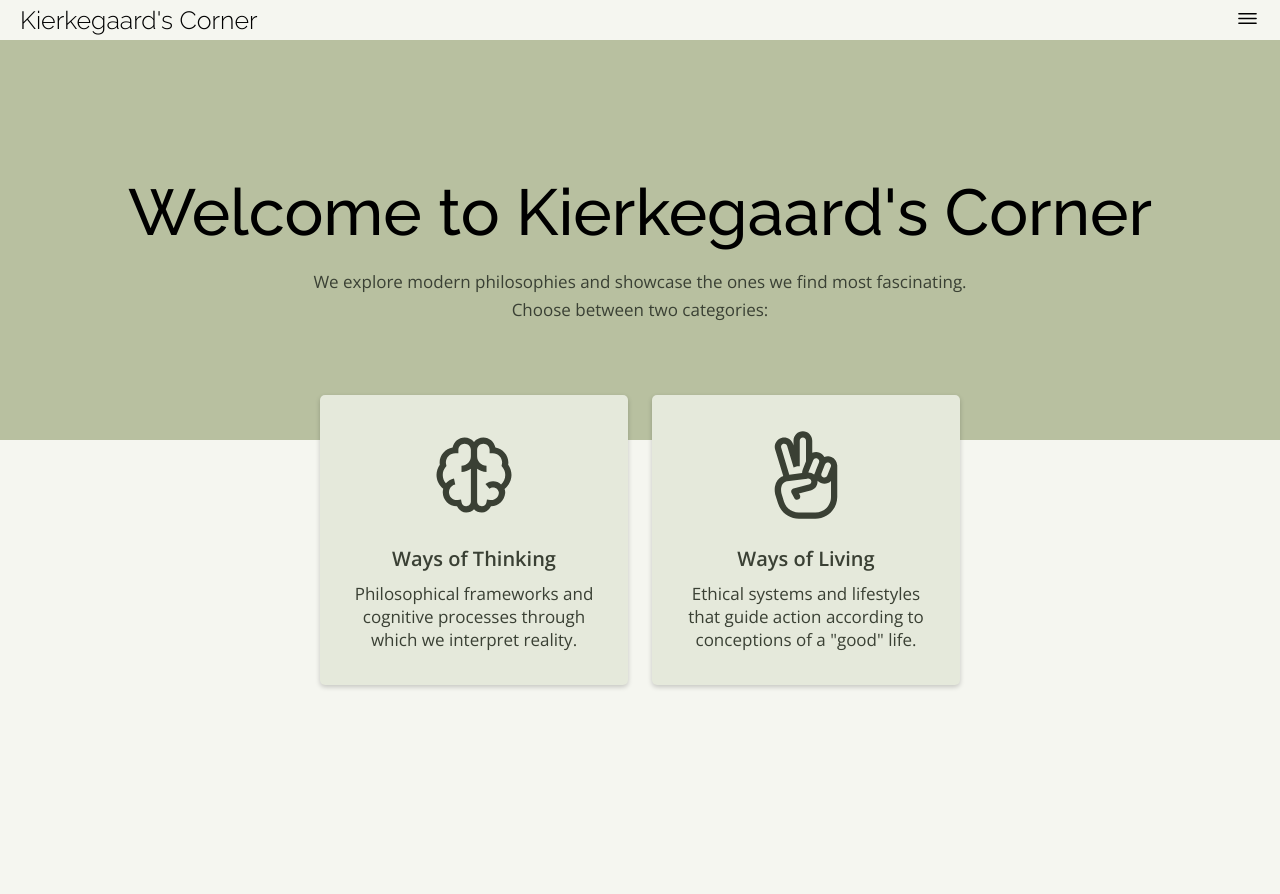
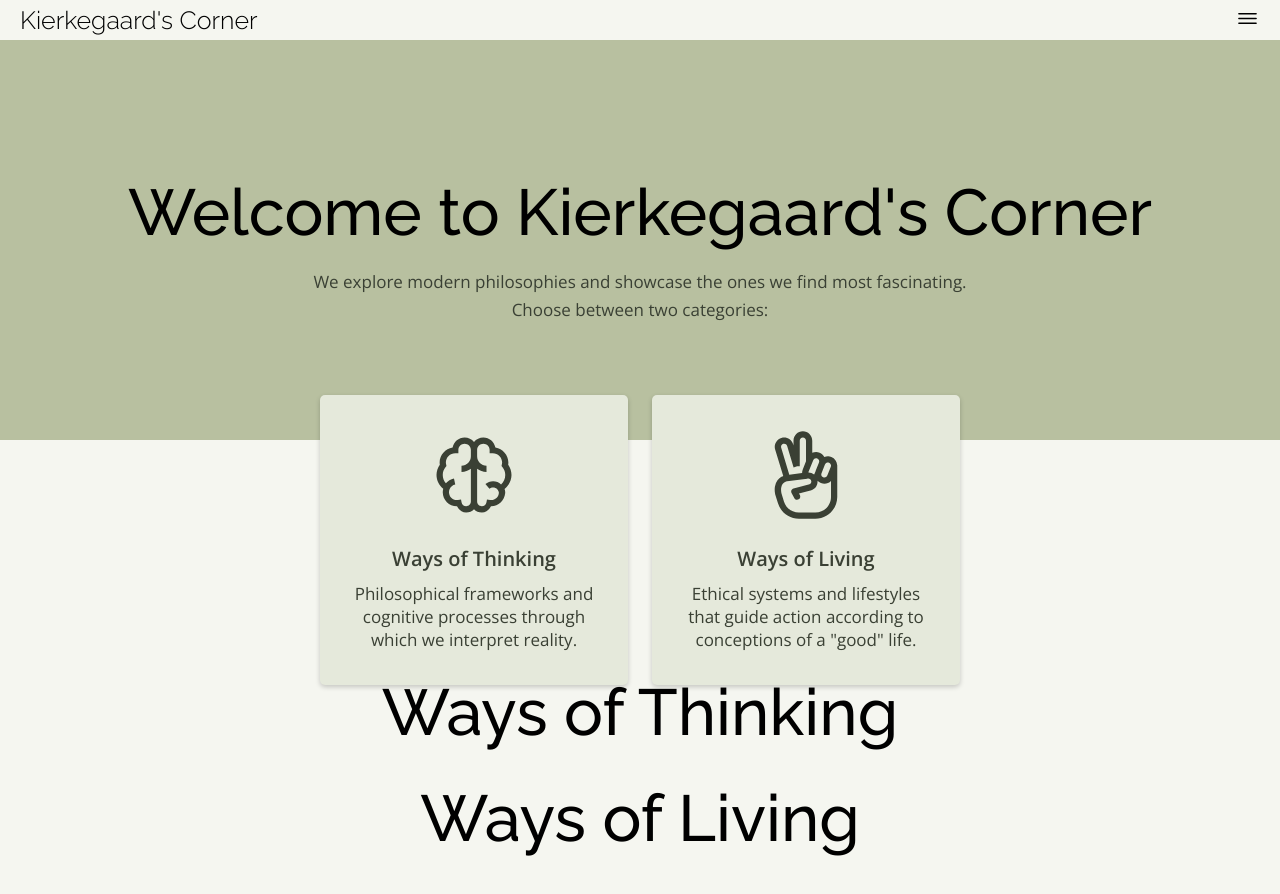
Before and after one commit to laremund/Kierkegaards_Corner, a React (Vite) app: page / in a window 1280 px wide. Shown: the top 894 px of the page. Built offline with nearby package versions, Linux system fonts and the light colour scheme.

Commit message:
Minor changes to HomePageContent and css for body-section to implement article section headers

```diff
--- a/src/App.css
+++ b/src/App.css
@@ -90,10 +90,11 @@ body {
 .body-section {
 /*Display*/
   display: flex;
+  flex-direction: column;
   align-items: center;
   justify-content: center;
 /*Box Model*/
-  height: 40vh;
+  height: 80vh;
   background-color: #f5f6f0;
 }
 .ways-of-box {
--- a/src/components/HomePageContent.jsx
+++ b/src/components/HomePageContent.jsx
@@ -43,12 +43,12 @@ function HomePageContent () {
                         </div>
                     </div>
                 </div>
-            <div className='ways-of-thinking-section'>
-
-            </div>
-            <div className='ways-of-living-section'>
-
-            </div>
+                <div className='ways-of-thinking-section'>
+                    <h1>Ways of Thinking</h1>
+                </div>
+                <div className='ways-of-living-section'>
+                    <h1>Ways of Living</h1>
+                </div>
             </div>
         </div>
     )
```
